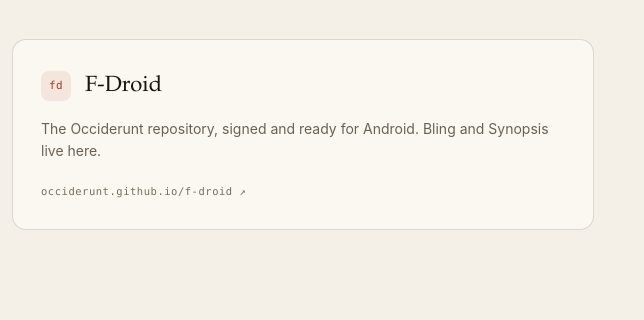
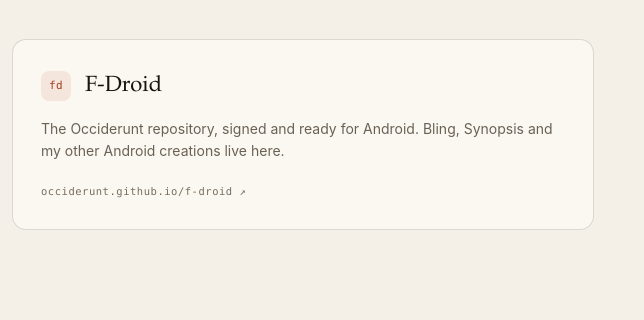
Before and after one commit to occiderunt/occiderunt.github.io, a plain HTML site: page index.html in a window 1280 px wide. Shown: the part 4732-5052 px from the top of the page, 636-1280 px from the left. Drawn offline with Linux system fonts and the light colour scheme.

Commit message:
Modify F-Droid description in index.html
Updated description for the F-Droid link to include other Android creations.

```diff
--- a/index.html
+++ b/index.html
@@ -263,7 +263,7 @@
         <a class="big-link" href="https://occiderunt.github.io/f-droid/" target="_blank" rel="noopener">
           <span class="bl-mark" aria-hidden="true">fd</span>
           <span class="bl-name">F-Droid</span>
-          <span class="bl-desc">The Occiderunt repository, signed and ready for Android. Bling and Synopsis live here.</span>
+          <span class="bl-desc">The Occiderunt repository, signed and ready for Android. Bling, Synopsis and my other Android creations live here.</span>
           <span class="bl-go" aria-hidden="true">occiderunt.github.io/f-droid ↗</span>
         </a>
       </div>
```
